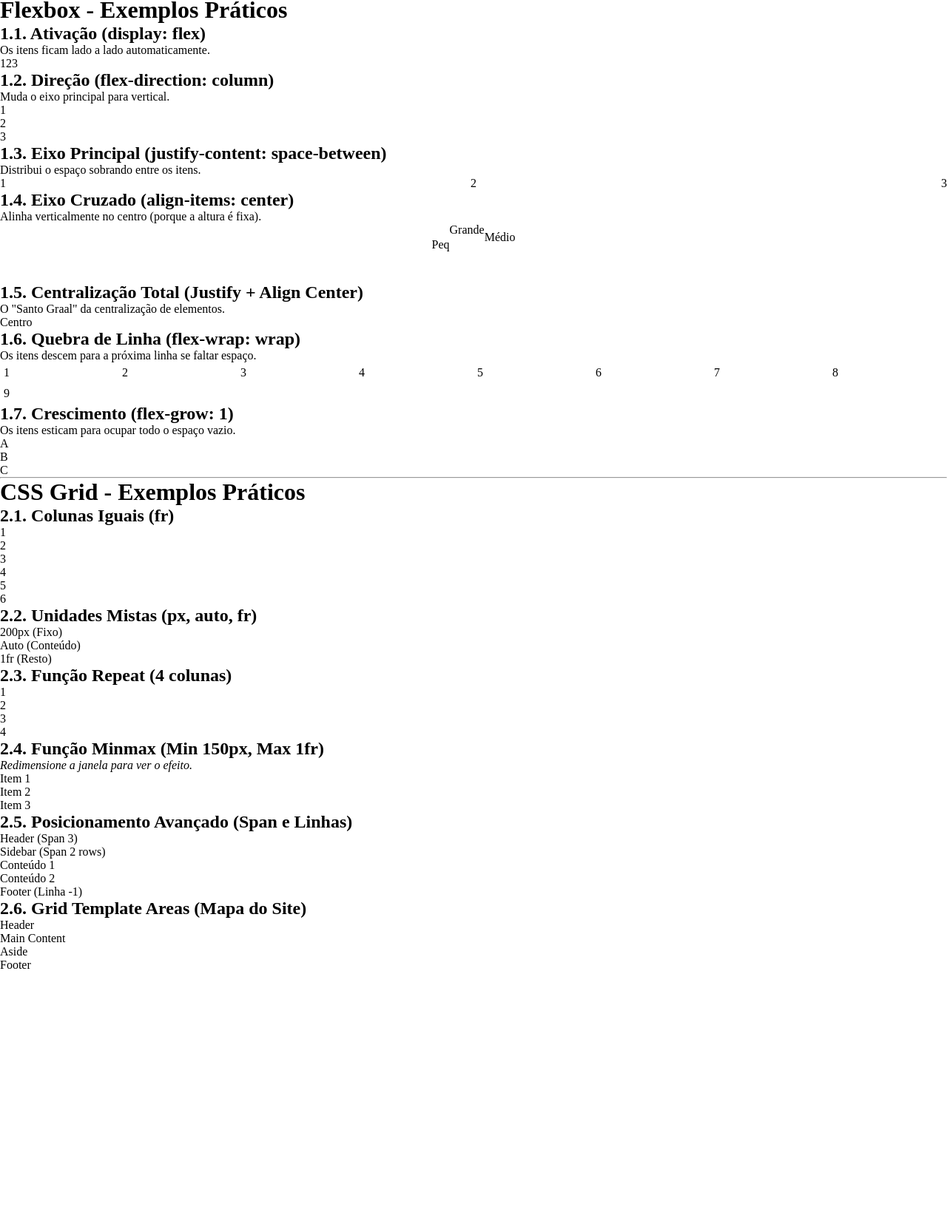
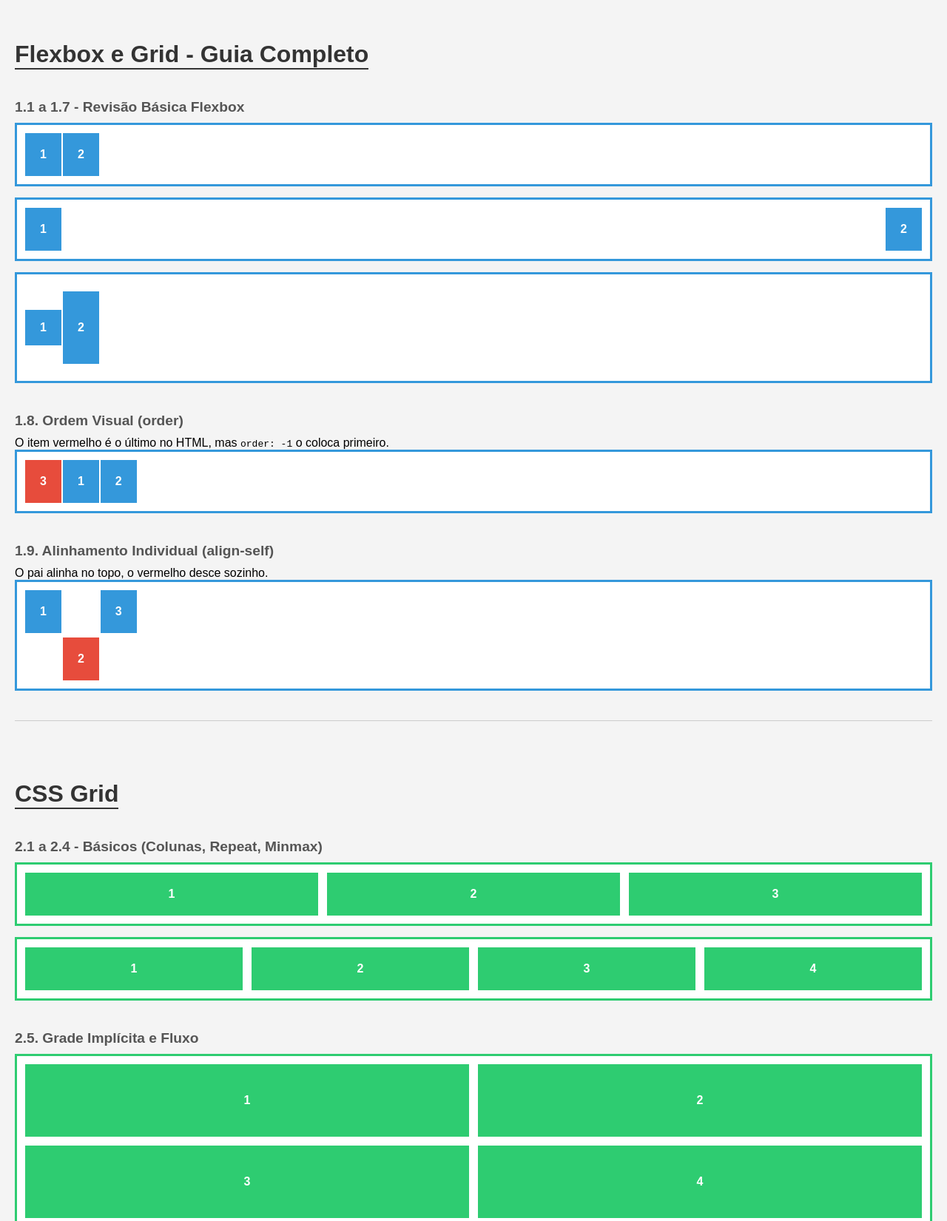
Before and after one commit to Agatha-Helena/meu_site, a plain HTML site: page aulas/aula16.1/index.html in a window 1280 px wide. Shown: the part 5-1656 px from the top of the page at 74% size. Before the commit the page ends 1319 px from the top, so only its background shows below. Drawn offline with Linux system fonts and the light colour scheme.

Commit message:
Aula 16.1

```diff
--- /dev/null
+++ b/aulas/aula16.1/exercicio-final-cards-responsivos/src/css/style.css
@@ -0,0 +1,59 @@
+* {
+    margin: 0;
+    padding: 0;
+    box-sizing: border-box;
+}
+
+body {
+    display: grid;
+    grid-template-areas: "header header" "aside main" "footer footer";
+    gap: 15px;
+}
+
+.header {
+    grid-area: header;
+    background-color: rgb(0, 0, 0);
+    padding: 15px;
+    color: white;
+}
+
+.header nav ul{
+    display: flex;
+    justify-content: space-between;
+    color: white;
+}
+
+.header nav li a {
+    text-decoration: none;
+    color: white;
+}
+
+.header nav li:hover {
+    background-color: gray;
+}
+
+.sidebar {
+    grid-area: aside;
+    background-color: antiquewhite;
+    padding: 15px;
+    text-align: center;
+}
+
+ul{
+    list-style: none;
+}
+
+.content {
+    grid-area: main;
+    background-color: aliceblue;
+    padding: 15px;
+    text-align: center;
+}
+
+.footer {
+    min-height: 100vh;
+    grid-area: footer;
+    background-color: rgb(120, 42, 118);
+    padding: 15px;
+    text-align: center;
+}
--- a/aulas/aula16.1/index.html
+++ b/aulas/aula16.1/index.html
@@ -2,110 +2,99 @@
 <html lang="pt-br">
 <head>
     <meta charset="UTF-8">
-    <title>Aula 16.1 - Flexbox e Grid (Exemplos Separados)</title>
+    <title>Aula 16.1 - Completa</title>
     <link rel="stylesheet" href="src/style.css">
 </head>
 <body>
 
-    <h1>Flexbox - Exemplos Práticos</h1>
+    <header>
+        <h1>Flexbox e Grid - Guia Completo</h1>
+    </header>
+
+    <main>
+        <section>
+            <h2>1.1 a 1.7 - Revisão Básica Flexbox</h2>
+            <div class="flex-container" id="flex-basico"><div class="item">1</div><div class="item">2</div></div>
+            <div class="flex-container" id="flex-justify"><div class="item">1</div><div class="item">2</div></div>
+            <div class="flex-container" id="flex-align"><div class="item" style="height:50px">1</div><div class="item" style="height:100px">2</div></div>
+        </section>
 
         <section>
-        <h2>1.1. Ativação (display: flex)</h2>
-        <p>Os itens ficam lado a lado automaticamente.</p>
-        <div class="flex-container" id="flex-basico">
+            <h2>1.8. Ordem Visual (order)</h2>
+            <p>O item vermelho é o último no HTML, mas <code>order: -1</code> o coloca primeiro.</p>
+            <div class="flex-container" id="flex-order">
                 <div class="item">1</div>
                 <div class="item">2</div>
+                <div class="item item-invertido">3</div>
+            </div>
+        </section>
+
+        <section>
+            <h2>1.9. Alinhamento Individual (align-self)</h2>
+            <p>O pai alinha no topo, o vermelho desce sozinho.</p>
+            <div class="flex-container" id="flex-align-self">
+                <div class="item">1</div>
+                <div class="item item-diferente">2</div>
                 <div class="item">3</div>
             </div>
         </section>
 
+        <hr>
+        <h1>CSS Grid</h1>
+
         <section>
-        <h2>1.2. Direção (flex-direction: column)</h2>
-        <p>Muda o eixo principal para vertical.</p>
-        <div class="flex-container" id="flex-direction">
-            <div class="item">1</div>
-            <div class="item">2</div>
-            <div class="item">3</div>
+            <h2>2.1 a 2.4 - Básicos (Colunas, Repeat, Minmax)</h2>
+            <div class="grid-container" id="grid-basico"><div class="item-grid">1</div><div class="item-grid">2</div><div class="item-grid">3</div></div>
+            <div class="grid-container" id="grid-repeat"><div class="item-grid">1</div><div class="item-grid">2</div><div class="item-grid">3</div><div class="item-grid">4</div></div>
+        </section>
+
+        <section>
+            <h2>2.5. Grade Implícita e Fluxo</h2>
+            <div class="grid-container" id="grid-implicit">
+                <div class="item-grid">1</div><div class="item-grid">2</div><div class="item-grid">3</div>
+                <div class="item-grid">4</div><div class="item-grid">5 (Auto)</div>
             </div>
         </section>
 
         <section>
-        <h2>1.3. Eixo Principal (justify-content: space-between)</h2>
-        <p>Distribui o espaço sobrando entre os itens.</p>
-        <div class="flex-container" id="flex-justify">
-            <div class="item">1</div>
-            <div class="item">2</div>
-            <div class="item">3</div>
+            <h2>2.6 e 2.7 - Alinhamentos (Items e Content)</h2>
+            <div class="grid-container" id="grid-alignment-items">
+                <div class="item-grid">Centro</div><div class="item-grid">Centro</div>
+            </div>
+            <div class="grid-container" id="grid-alignment-content">
+                <div class="item-grid">1</div><div class="item-grid">2</div>
+                <div class="item-grid">3</div><div class="item-grid">4</div>
             </div>
         </section>
 
         <section>
-        <h2>1.4. Eixo Cruzado (align-items: center)</h2>
-        <p>Alinha verticalmente no centro (porque a altura é fixa).</p>
-        <div class="flex-container" id="flex-align">
-            <div class="item" style="height: 40px">Peq</div>
-            <div class="item" style="height: 80px">Grande</div>
-            <div class="item" style="height: 60px">Médio</div>
+            <h2>2.8. Posicionamento por Linhas (Start / End)</h2>
+            <p>Item vermelho vai da linha 1 até a 3 (<code>grid-column: 1 / 3</code>).</p>
+            <div class="grid-container" id="grid-linhas">
+                <div class="item-grid item-linha-especifica">1 a 3</div>
+                <div class="item-grid">2</div>
+                <div class="item-grid">3</div>
             </div>
         </section>
 
         <section>
-        <h2>1.5. Centralização Total (Justify + Align Center)</h2>
-        <p>O "Santo Graal" da centralização de elementos.</p>
-        <div class="flex-container" id="flex-center">
-            <div class="item">Centro</div>
-        </div>
-    </section>
-
-    <section>
-        <h2>1.6. Quebra de Linha (flex-wrap: wrap)</h2>
-        <p>Os itens descem para a próxima linha se faltar espaço.</p>
-        <div class="flex-container" id="flex-wrap">
-            <div class="item">1</div><div class="item">2</div><div class="item">3</div>
-            <div class="item">4</div><div class="item">5</div><div class="item">6</div>
-            <div class="item">7</div><div class="item">8</div><div class="item">9</div>
-        </div>
-    </section>
-
-    <section>
-        <h2>1.7. Crescimento (flex-grow: 1)</h2>
-        <p>Os itens esticam para ocupar todo o espaço vazio.</p>
-        <div class="flex-container" id="flex-grow">
-            <div class="item">A</div>
-            <div class="item">B</div>
-            <div class="item">C</div>
-        </div>
-    </section>
-
-    <hr>
-
-    <h1>CSS Grid - Exemplos Práticos</h1>
-
-    <section>
-        <h2>2.1. Colunas Iguais (fr)</h2>
-        <div class="grid-container" id="grid-basico">
-            <div class="item-grid">1</div>
+            <h2>2.9. Posicionamento com Span</h2>
+            <p>Roxo estica 2 colunas, Roxo escuro estica 2 linhas.</p>
+            <div class="grid-container" id="grid-span">
+                <div class="item-grid item-span">Span 2 Col</div>
                 <div class="item-grid">2</div>
                 <div class="item-grid">3</div>
-            <div class="item-grid">4</div>
+                <div class="item-grid item-span-row">Span 2 Row</div>
                 <div class="item-grid">5</div>
                 <div class="item-grid">6</div>
             </div>
         </section>
 
         <section>
-        <h2>2.2. Unidades Mistas (px, auto, fr)</h2>
-        <div class="grid-container" id="grid-misto">
-            <div class="item-grid">200px (Fixo)</div>
-            <div class="item-grid">Auto (Conteúdo)</div>
-            <div class="item-grid">1fr (Resto)</div>
-        </div>
-    </section>
-
-    <section>
-        <h2>2.3. Função Repeat (4 colunas)</h2>
-        <div class="grid-container" id="grid-repeat">
-            <div class="item-grid">1</div>
+            <h2>2.10. Linhas Negativas (-1)</h2>
+            <p>Item escuro vai de 1 até -1 (ocupa tudo independente do nº de colunas).</p>
+            <div class="grid-container" id="grid-negativo">
+                <div class="item-grid item-negativo">Full Width (1 / -1)</div>
                 <div class="item-grid">2</div>
                 <div class="item-grid">3</div>
                 <div class="item-grid">4</div>
@@ -113,35 +102,26 @@
         </section>
 
         <section>
-        <h2>2.4. Função Minmax (Min 150px, Max 1fr)</h2>
-        <p><em>Redimensione a janela para ver o efeito.</em></p>
-        <div class="grid-container" id="grid-minmax">
-            <div class="item-grid">Item 1</div>
-            <div class="item-grid">Item 2</div>
-            <div class="item-grid">Item 3</div>
+            <h2>2.11. Alinhamento Individual (self)</h2>
+            <div class="grid-container" id="grid-item-alignment">
+                <div class="item-grid">Normal</div>
+                <div class="item-grid item-diferente">Diferente</div>
+                <div class="item-grid">Normal</div>
+                <div class="item-grid">Normal</div>
             </div>
         </section>
 
         <section>
-        <h2>2.5. Posicionamento Avançado (Span e Linhas)</h2>
-        <div class="grid-container" id="grid-posicao">
-            <header class="item-grid" id="item-header">Header (Span 3)</header>
-            <aside class="item-grid" id="item-sidebar">Sidebar (Span 2 rows)</aside>
-            <article class="item-grid">Conteúdo 1</article>
-            <article class="item-grid">Conteúdo 2</article>
-            <footer class="item-grid" id="item-footer">Footer (Linha -1)</footer>
-        </div>
-    </section>
-
-    <section>
-        <h2>2.6. Grid Template Areas (Mapa do Site)</h2>
+            <h2>2.12. Grid Template Areas</h2>
             <div class="grid-container" id="grid-areas">
                 <header class="item-grid area-header">Header</header>
-            <main class="item-grid area-main">Main Content</main>
+                <main class="item-grid area-main">Main</main>
                 <aside class="item-grid area-aside">Aside</aside>
                 <footer class="item-grid area-footer">Footer</footer>
             </div>
         </section>
+    </main>
 
+    <footer>Aula 16.1 - Completa</footer>
 </body>
 </html>
--- a/aulas/aula16.1/src/style.css
+++ b/aulas/aula16.1/src/style.css
@@ -1,44 +1,252 @@
+/* --- RESET E ESTILOS GERAIS --- */
 * {
+  box-sizing: border-box;
+  margin: 0;
   padding: 0;
-    margin: 0;
-    box-sizing: border-box;
+}
+body {
+  font-family: sans-serif;
+  padding: 20px;
+  background-color: #f4f4f4;
+  padding-bottom: 100px;
+}
+h1 {
+  margin-top: 40px;
+  margin-bottom: 10px;
+  color: #333;
+  border-bottom: 2px solid #333;
+  display: inline-block;
+}
+h2 {
+  margin-top: 30px;
+  margin-bottom: 10px;
+  color: #555;
+  font-size: 1.2rem;
+}
+hr {
+  margin: 40px 0;
+  border: 0;
+  border-top: 1px solid #ccc;
+}
+section {
+  margin-bottom: 40px;
 }
 
-/* ativa o flexbox */
+/* --- VISUAL BASE --- */
+.flex-container,
+.grid-container {
+  border: 3px solid #333;
+  background-color: #fff;
+  padding: 10px;
+  margin-bottom: 15px;
+}
+.flex-container {
+  border-color: #3498db;
+} /* Azul para Flex */
+.grid-container {
+  border-color: #2ecc71;
+} /* Verde para Grid */
 
+.item,
+.item-grid {
+  color: white;
+  border: 1px solid white;
+  padding: 20px;
+  font-weight: bold;
+  display: flex;
+  align-items: center;
+  justify-content: center;
+}
+.item {
+  background-color: #3498db;
+}
+.item-grid {
+  background-color: #2ecc71;
+}
+
+/* ================= FLEXBOX ================= */
 #flex-basico {
   display: flex;
 }
-
-/* inverte, deixa em coluna ou linha ou tra do inverso */
 #flex-direction {
   display: flex;
   flex-direction: column;
-    height: auto;
 }
-
-/* espalha os itens deixando com o espaço entre eles igualmente distribuidos, horizontal */
-
 #flex-justify {
   display: flex;
   justify-content: space-between;
 }
-
-/* vertical */
-
 #flex-align {
   display: flex;
+  height: 150px;
+  align-items: center;
+}
+#flex-center {
+  display: flex;
+  height: 150px;
   justify-content: center;
   align-items: center;
 }
-
 #flex-wrap {
   display: flex;
   flex-wrap: wrap;
-    height: auto;
 }
-
 #flex-wrap .item {
   width: 150px;
   margin: 5px;
 }
+#flex-grow {
+  display: flex;
+}
+#flex-grow .item {
+  flex-grow: 1;
+}
+
+/* 1.8. Order */
+#flex-order {
+  display: flex;
+}
+#flex-order .item-invertido {
+  order: -1;
+  background-color: #e74c3c;
+}
+
+/* 1.9. Align-Self */
+#flex-align-self {
+  display: flex;
+  height: 150px;
+  align-items: flex-start;
+}
+#flex-align-self .item-diferente {
+  align-self: flex-end;
+  background-color: #e74c3c;
+}
+
+/* ================= CSS GRID ================= */
+/* 2.1 a 2.4 Básicos */
+#grid-basico {
+  display: grid;
+  grid-template-columns: 1fr 1fr 1fr;
+  gap: 10px;
+}
+#grid-misto {
+  display: grid;
+  grid-template-columns: 200px auto 1fr;
+  gap: 10px;
+}
+#grid-repeat {
+  display: grid;
+  grid-template-columns: repeat(4, 1fr);
+  gap: 10px;
+}
+#grid-minmax {
+  display: grid;
+  grid-template-columns: repeat(3, minmax(150px, 1fr));
+  gap: 10px;
+}
+
+/* 2.5. Grade Implícita */
+#grid-implicit {
+  display: grid;
+  grid-template-columns: 1fr 1fr;
+  gap: 10px;
+  grid-auto-rows: 100px;
+  grid-auto-flow: dense;
+}
+
+/* 2.6 e 2.7 Alinhamentos */
+#grid-alignment-items {
+  display: grid;
+  grid-template-columns: 1fr 1fr;
+  gap: 10px;
+  height: 200px;
+  justify-items: center;
+  align-items: center;
+}
+#grid-alignment-content {
+  display: grid;
+  grid-template-columns: 100px 100px;
+  gap: 5px;
+  height: 300px;
+  justify-content: center;
+  align-content: center;
+}
+
+/* --- POSICIONAMENTOS SEPARADOS --- */
+
+/* 2.8. Posicionamento por Linhas (Start/End) */
+#grid-linhas {
+  display: grid;
+  grid-template-columns: repeat(4, 1fr);
+  gap: 10px;
+}
+.item-linha-especifica {
+  grid-column: 1 / 3; /* Da linha 1 até a 3 */
+  background-color: #e74c3c;
+}
+
+/* 2.9. Posicionamento com Span */
+#grid-span {
+  display: grid;
+  grid-template-columns: repeat(4, 1fr);
+  gap: 10px;
+}
+.item-span {
+  grid-column: span 2; /* Ocupa 2 espaços */
+  background-color: #9b59b6;
+}
+.item-span-row {
+  grid-row: span 2; /* Ocupa 2 linhas verticais */
+  background-color: #8e44ad;
+}
+
+/* 2.10. Linhas Negativas */
+#grid-negativo {
+  display: grid;
+  grid-template-columns: repeat(4, 1fr);
+  gap: 10px;
+}
+.item-negativo {
+  grid-column: 1 / -1; /* Do começo até o fim absoluto */
+  background-color: #34495e;
+}
+
+/* 2.11. Alinhamento Individual */
+#grid-item-alignment {
+  display: grid;
+  grid-template-columns: 1fr 1fr;
+  height: 200px;
+  gap: 10px;
+  justify-items: start;
+}
+.item-diferente {
+  justify-self: end;
+  align-self: end;
+  background-color: #d35400;
+}
+
+/* 2.12. Template Areas */
+#grid-areas {
+  display: grid;
+  grid-template-columns: 1fr 3fr;
+  gap: 10px;
+  height: 300px;
+  grid-template-areas: "header header" "aside main" "footer footer";
+}
+.area-header {
+  grid-area: header;
+  background-color: #d35400;
+}
+.area-main {
+  grid-area: main;
+  background-color: #f39c12;
+  color: #333;
+}
+.area-aside {
+  grid-area: aside;
+  background-color: #e67e22;
+}
+.area-footer {
+  grid-area: footer;
+  background-color: #d35400;
+}
```
Also changed, not shown: aulas/aula16.1/exercicio-final-cards-responsivos/index.html (added, +52 -0 lines). Lines whose indentation alone changed are shown as unchanged.
